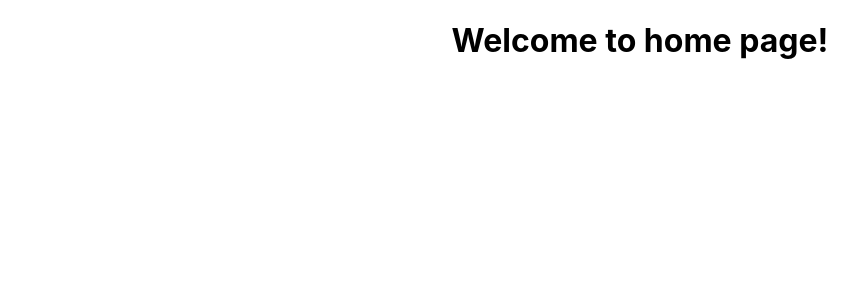
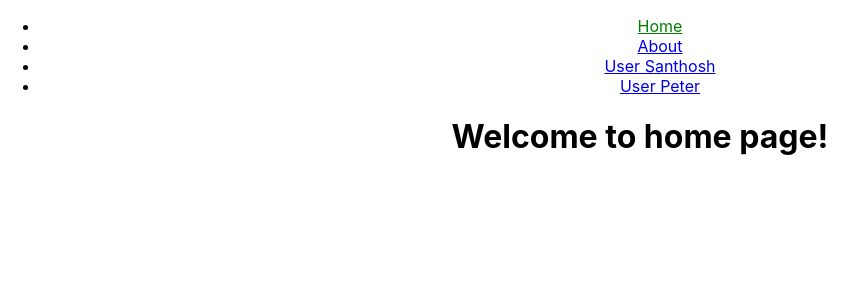
Before and after one commit to Santhoshmahanthi123/react-techsith, a React (Create React App) app: page / in a window 1280 px wide. Shown: the top 300 px of the page, without its empty margins (0-866 px from the left). Built offline with nearby package versions, Linux system fonts and the light colour scheme.

Commit message:
nav link with styles functionality

```diff
--- a/src/App.js
+++ b/src/App.js
@@ -1,6 +1,6 @@
 import React, { Component } from "react";
 import "./App.css";
-import { BrowserRouter as Router } from "react-router-dom";
+import { BrowserRouter as Router, NavLink } from "react-router-dom";
 import Route from "react-router-dom/Route";
 
 const User = ({ match }) => {
@@ -12,6 +12,32 @@
     return (
       <Router>
         <div className="App">
+          <ul>
+            <li>
+              <NavLink to="/" exact activeStyle={{ color: "green" }}>
+                Home
+              </NavLink>
+            </li>
+            <li>
+              <NavLink to="/about" exact activeStyle={{ color: "black" }}>
+                About
+              </NavLink>
+            </li>
+            <li>
+              <NavLink
+                to="/user/santhosh"
+                exact
+                activeStyle={{ color: "blue" }}
+              >
+                User Santhosh
+              </NavLink>
+            </li>
+            <li>
+              <NavLink to="/user/peter" exact activeStyle={{ color: "red" }}>
+                User Peter
+              </NavLink>
+            </li>
+          </ul>
           <Route
             path="/"
             exact
@@ -20,7 +46,7 @@
             }}
           />
           <Route
-            path="/about/"
+            path="/about"
             exact
             strict
             render={() => {
```
